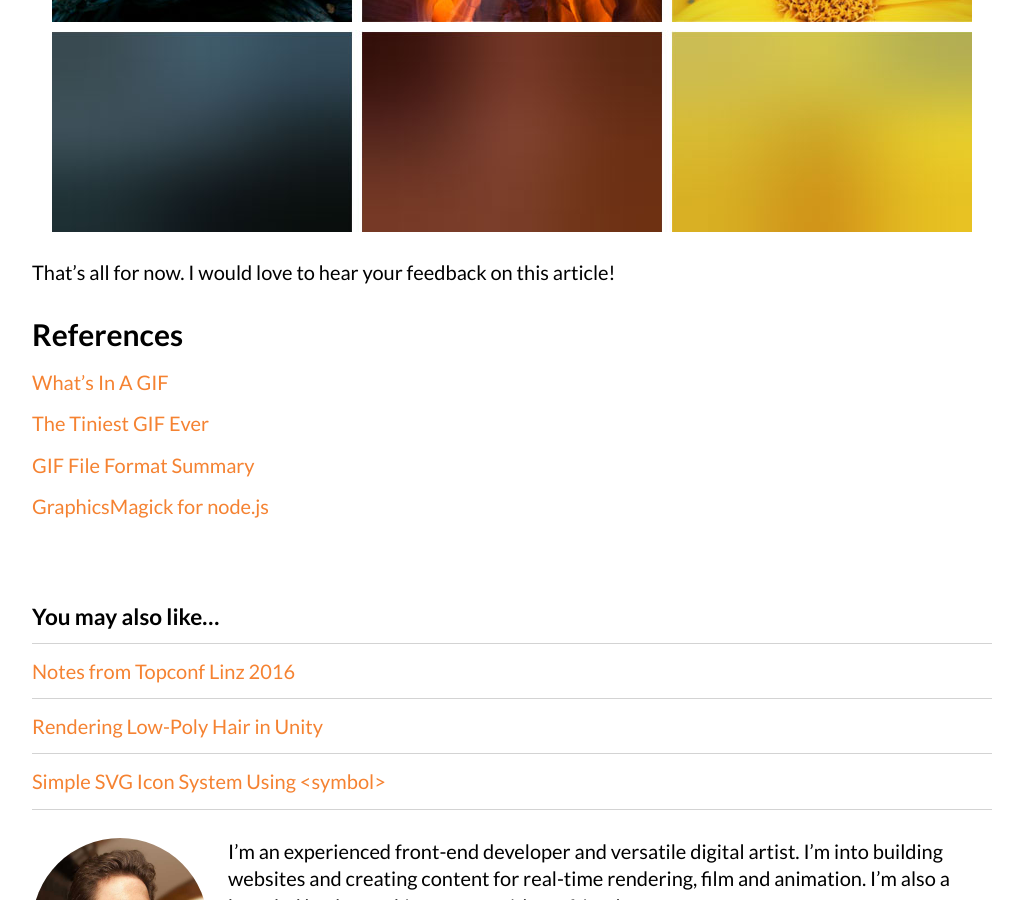
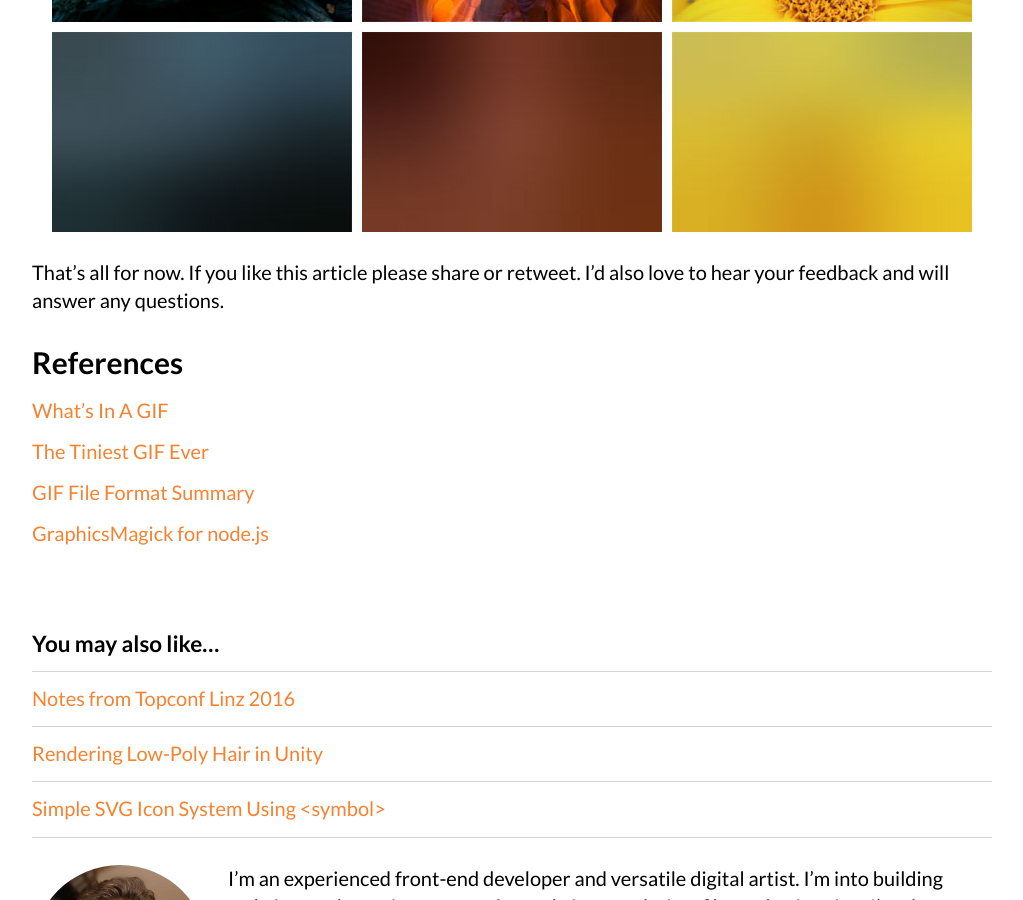
Before and after one commit to Lorti/manu.ninja, a Jekyll site: the page built from _posts/2016-03-09-dominant-colors-for-lazy-loading-images.md, in a window 1280 px wide and 900 px high, scrolled down 5311 px. Shown: the whole window, without its empty margins (128-1151 px from the left). Built offline with Jekyll 4.4.1, drawn with Linux system fonts in a browser that asks for light colours; nearby versions of some CDN libraries; comment, search, counter and statistics services are not loaded.

Commit message:
call to action

```diff
--- a/_posts/2016-03-09-dominant-colors-for-lazy-loading-images.md
+++ b/_posts/2016-03-09-dominant-colors-for-lazy-loading-images.md
@@ -154,7 +154,7 @@
 
 ![](/images/tiny-thumbnails.jpg)
 
-That's all for now. I would love to hear your feedback on this article!
+That's all for now. If you like this article please share or retweet. I'd also love to hear your feedback and will answer any questions.
 
 ## References
 
```
